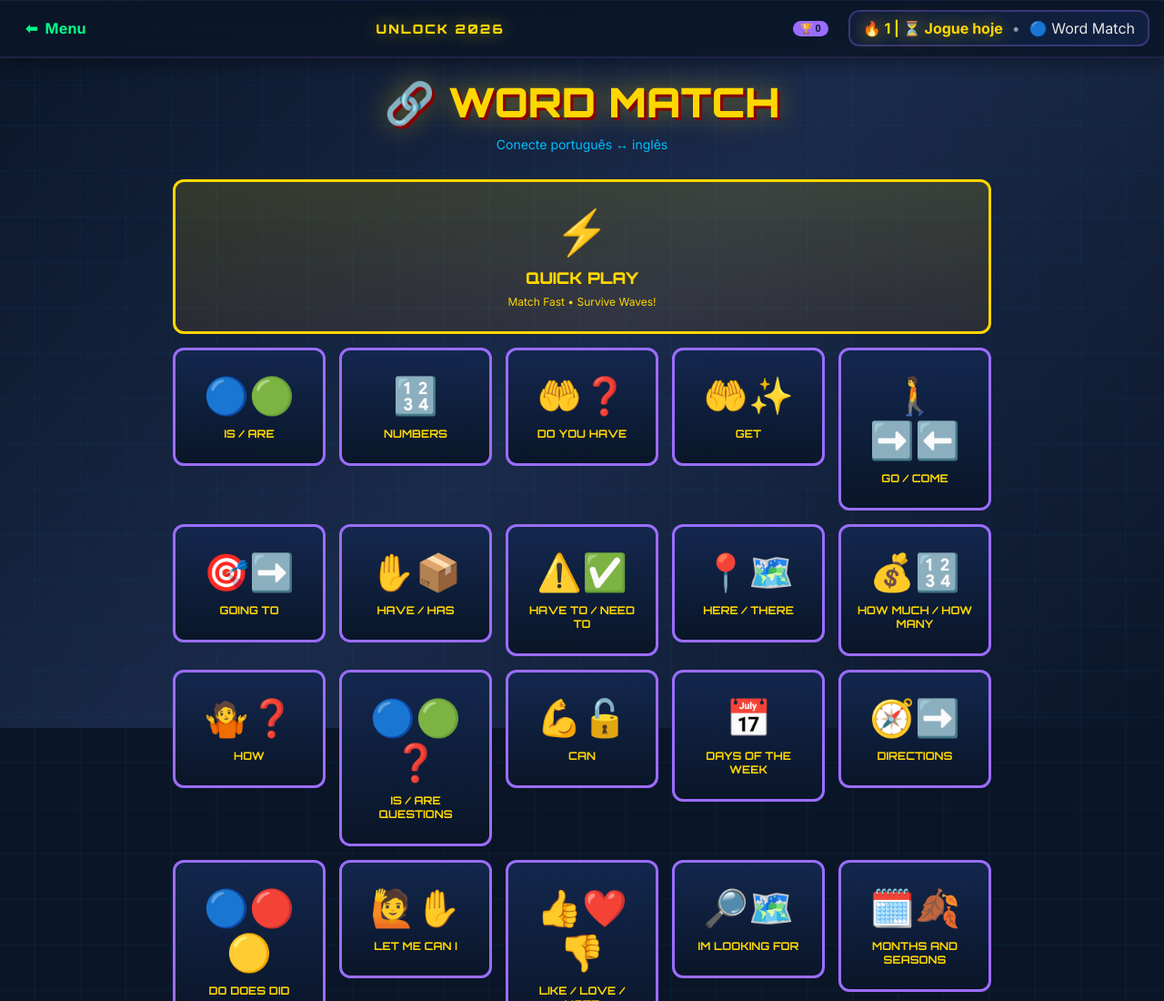
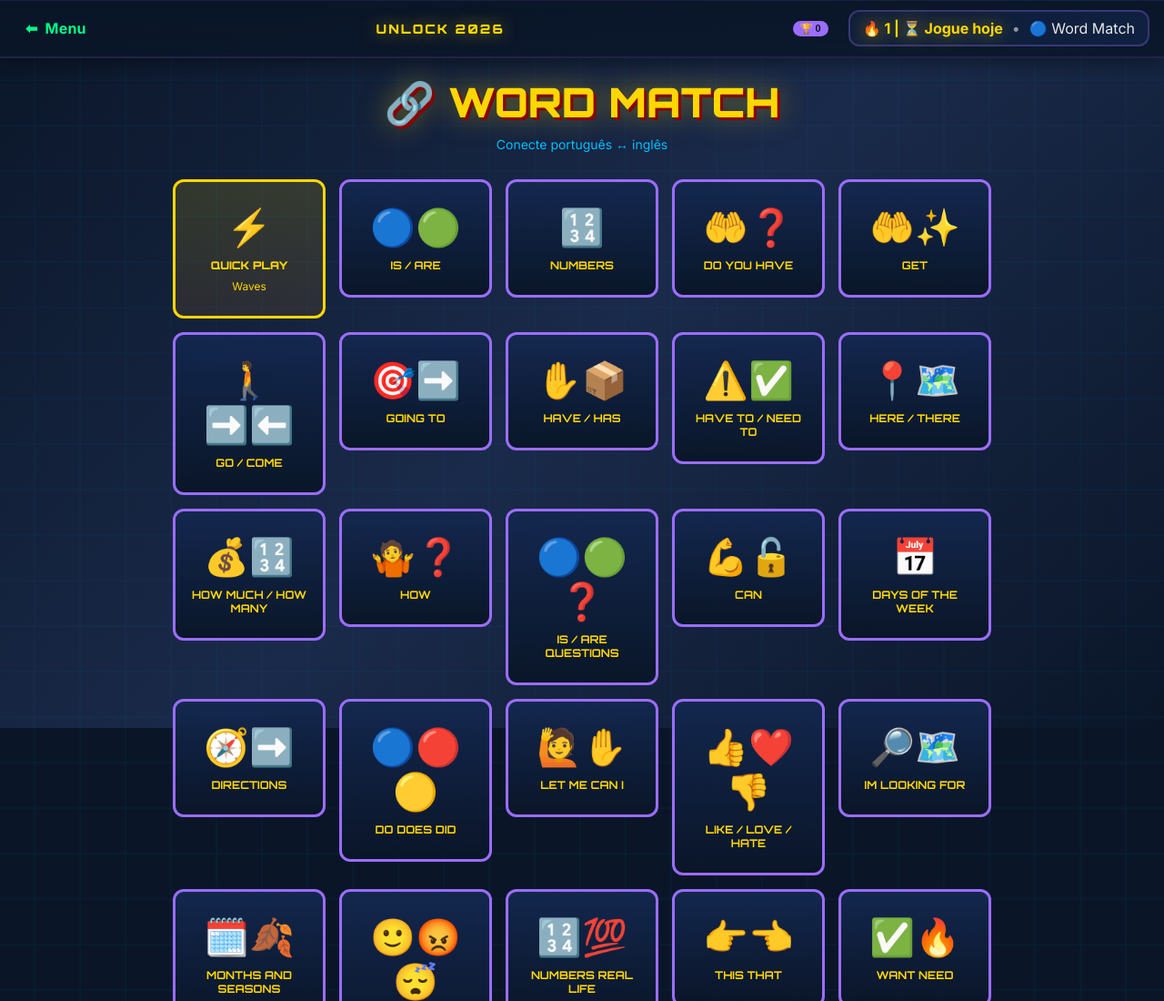
Before and after one commit to mascaradegas/unlockgames, a plain HTML site: page unlock 4/games/word-match.html in a window 1280 px wide. Shown: the top 1100 px of the page at 91% size. Drawn offline with Linux system fonts and the light colour scheme.

Commit message:
Move Quick Play button to grid with same dimensions as aula buttons
- Removed grid-column: 1 / -1 to make button same size as other aulas
- Simplified subtitle to just 'Waves'
- Button now appears as first item in grid, same dimensions as rest

Co-Authored-By: Claude Haiku 4.5 <noreply@anthropic.com>

```diff
--- a/unlock 4/games/word-match.html
+++ b/unlock 4/games/word-match.html
@@ -1392,8 +1392,8 @@ function renderMenu() {
   // Add Quick Play button first
   const qpBtn = document.createElement('div');
   qpBtn.className = 'aula';
-  qpBtn.style.cssText = 'cursor: pointer; border: 3px solid var(--gold); background: linear-gradient(180deg, rgba(255,215,0,0.15), rgba(255,140,0,0.1)); grid-column: 1 / -1;';
-  qpBtn.innerHTML = `<div class="aula-emoji" style="font-size: 3rem;">⚡</div><div class="aula-name" style="color: var(--gold); font-weight: 900; font-size: 1.1rem;">QUICK PLAY</div><div style="font-size: 0.75rem; margin-top: 8px; color: var(--gold);">Match Fast • Survive Waves!</div>`;
+  qpBtn.style.cssText = 'cursor: pointer; border: 3px solid var(--gold); background: linear-gradient(180deg, rgba(255,215,0,0.15), rgba(255,140,0,0.1));';
+  qpBtn.innerHTML = `<div class="aula-emoji">⚡</div><div class="aula-name" style="color: var(--gold); font-weight: 900;">QUICK PLAY</div><div style="font-size: 0.75rem; margin-top: 8px; color: var(--gold);">Waves</div>`;
   qpBtn.addEventListener('click', startQuickPlay);
   container.appendChild(qpBtn);
   AULAS.forEach(aula => {
```
